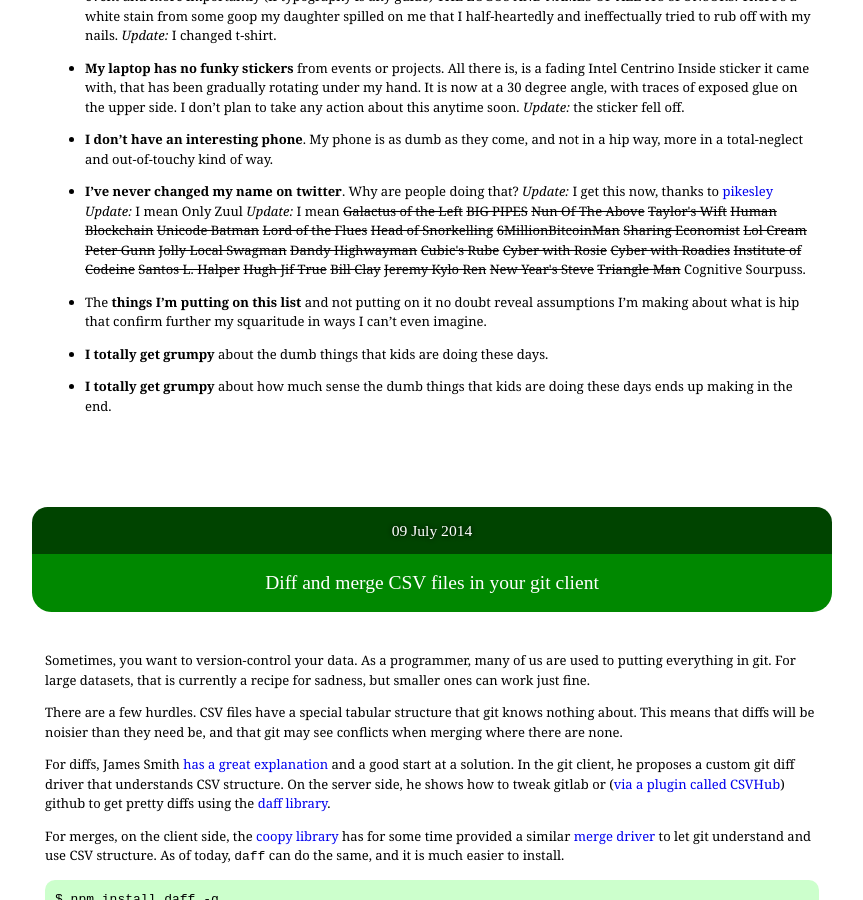
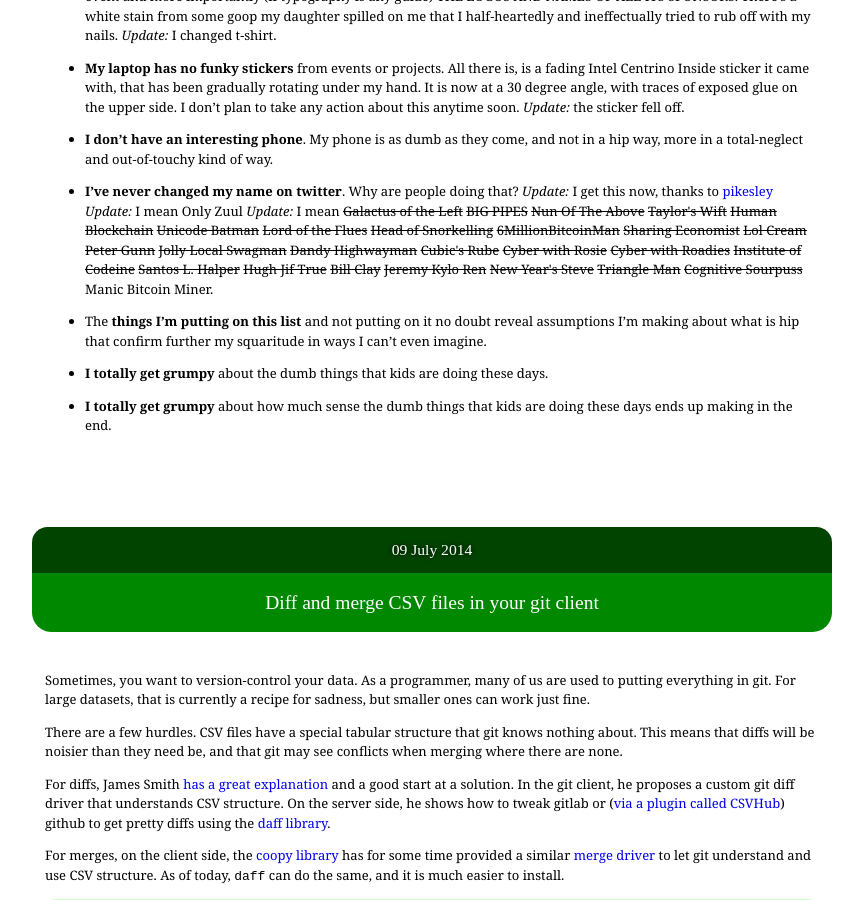
Before and after one commit to paulfitz/paulfitz.github.io, a Jekyll site: the page built from index.html, in a window 1280 px wide and 900 px high, scrolled down 1426 px. Shown: the whole window, without its empty margins (208-1071 px from the left). Built offline with Jekyll 4.4.1, drawn with Linux system fonts in a browser that asks for light colours; some web fonts are replaced.

Commit message:
update from sheetsite

```diff
--- a/_data/pikes.json
+++ b/_data/pikes.json
@@ -23,5 +23,6 @@
   "Jeremy Kylo Ren",
   "New Year&#39;s Steve",
   "Triangle Man",
-  "Cognitive Sourpuss"
+  "Cognitive Sourpuss",
+  "Manic Bitcoin Miner"
 ]
```
